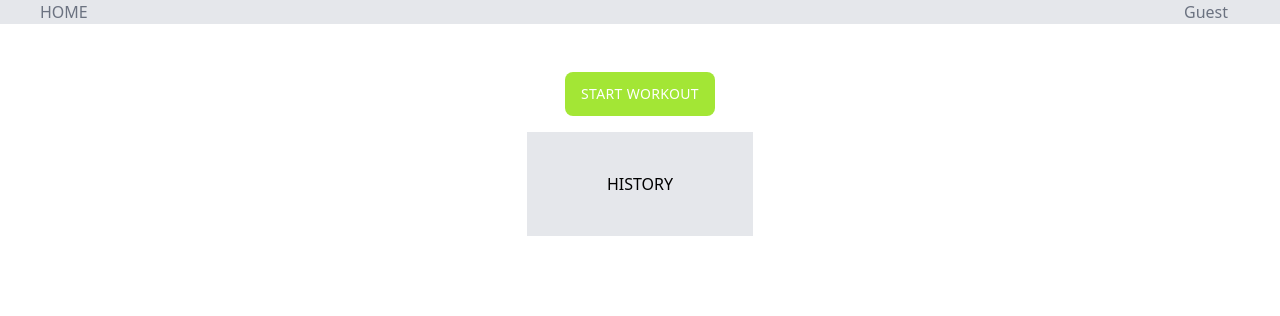
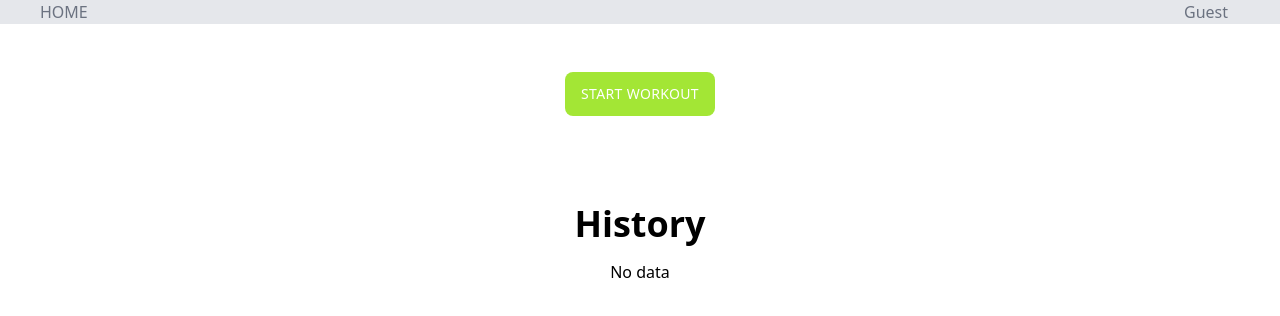
Before and after one commit to yurihoka/Beyond, a Next.js app: page /dashboard in a window 1280 px wide. Shown: the top 316 px of the page. Built offline with nearby package versions, Linux system fonts and the light colour scheme.

Commit message:
add: <History />をダッシュボードページに埋め込み

```diff
--- a/src/app/dashboard/page.tsx
+++ b/src/app/dashboard/page.tsx
@@ -2,7 +2,7 @@
 
 import { useEffect, useState } from "react";
 import type { NextPage } from "next";
-import { Button, Navbar } from "@/components";
+import { Button, Navbar, History } from "@/components";
 import { useRouter } from "next/navigation";
 
 const Page: NextPage = () => {
@@ -23,7 +23,9 @@ const Page: NextPage = () => {
       </div>
       <div className="flex flex-col items-center justify-center pt-16">
         <Button entry="startworkout" onClick={onClick} />
-        <h1 className="mt-4 bg-gray-200 px-20 py-10">HISTORY</h1>
+        <div className="w-full min-h-64 flex justify-center items-center">
+          <History sessions={[]} />
+        </div>
       </div>
     </div>
   );
```
